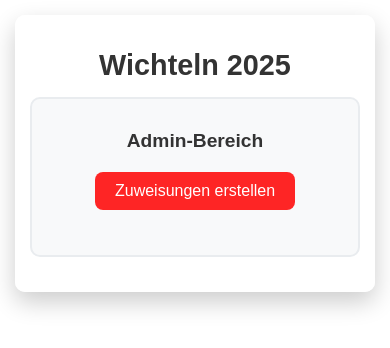
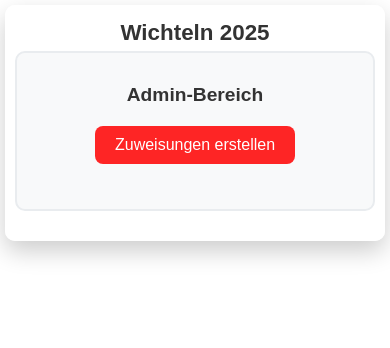
Before and after one commit to jeensvs/Thaiwichteln2025, a plain HTML site: page index.html in a window 390 px wide. Drawn offline with Linux system fonts and the light colour scheme.

Commit message:
Update index.html

```diff
--- a/index.html
+++ b/index.html
@@ -5,6 +5,13 @@
   <meta name="viewport" content="width=device-width, initial-scale=1.0">
   <title>Wichteln 2025 – Los ziehen</title>
   <style>
+    html {
+      overflow-x: hidden;
+      overflow-y: hidden;
+      width: 100%;
+      height: 100vh;
+    }
+
     body {
       margin: 0;
       padding: 0;
@@ -12,13 +19,15 @@
       text-align: center;
       color: #333;
       overflow-x: hidden;
+      overflow-y: hidden;
       width: 100%;
+      height: 100vh;
       max-width: 100vw;
     }
 
     .content-area {
       background: white;
-      padding: 20px;
+      padding: 8px 20px;
       position: relative;
       z-index: 2;
     }
@@ -42,9 +51,10 @@
       margin: 0 auto;
       background: rgba(255, 255, 255, 0.95);
       border-radius: 10px;
-      padding: 30px;
+      padding: 20px;
       box-shadow: 0 10px 25px rgba(0,0,0,0.2);
       width: 100%;
+      box-sizing: border-box;
     }
 
     .draw-container {
@@ -56,7 +66,8 @@
     }
 
     h1 {
-      margin-bottom: 20px;
+      margin-bottom: 8px;
+      margin-top: 5px;
       font-size: 2em;
       color: #333;
     }
@@ -159,18 +170,18 @@
 
     @media (max-width: 600px) {
       .content-area {
-        padding: 15px;
+        padding: 5px;
       }
 
       .background-area {
-        height: 100vh;
+        height: calc(100vh - 60px);
         padding: 10px;
         max-width: 100vw;
         overflow-x: hidden;
       }
 
       .container {
-        padding: 15px;
+        padding: 10px;
         margin: 0;
         max-width: 100%;
         width: 100%;
@@ -184,8 +195,8 @@
       }
 
       h1 {
-        font-size: 1.8em;
-        margin-bottom: 15px;
+        font-size: 1.4em;
+        margin: 5px 0;
       }
 
       h2 {
@@ -276,7 +287,7 @@
         `;
 
         // Background-Area für Losziehen anpassen
-        backgroundArea.style.height = 'calc(100vh - 120px)'; // Platz für Header
+        backgroundArea.style.height = 'calc(100vh - 80px)'; // Noch weniger Platz für Header
         backgroundArea.style.backgroundPosition = 'center center';
         backgroundArea.style.display = 'flex';
         backgroundArea.style.alignItems = 'center';
```
